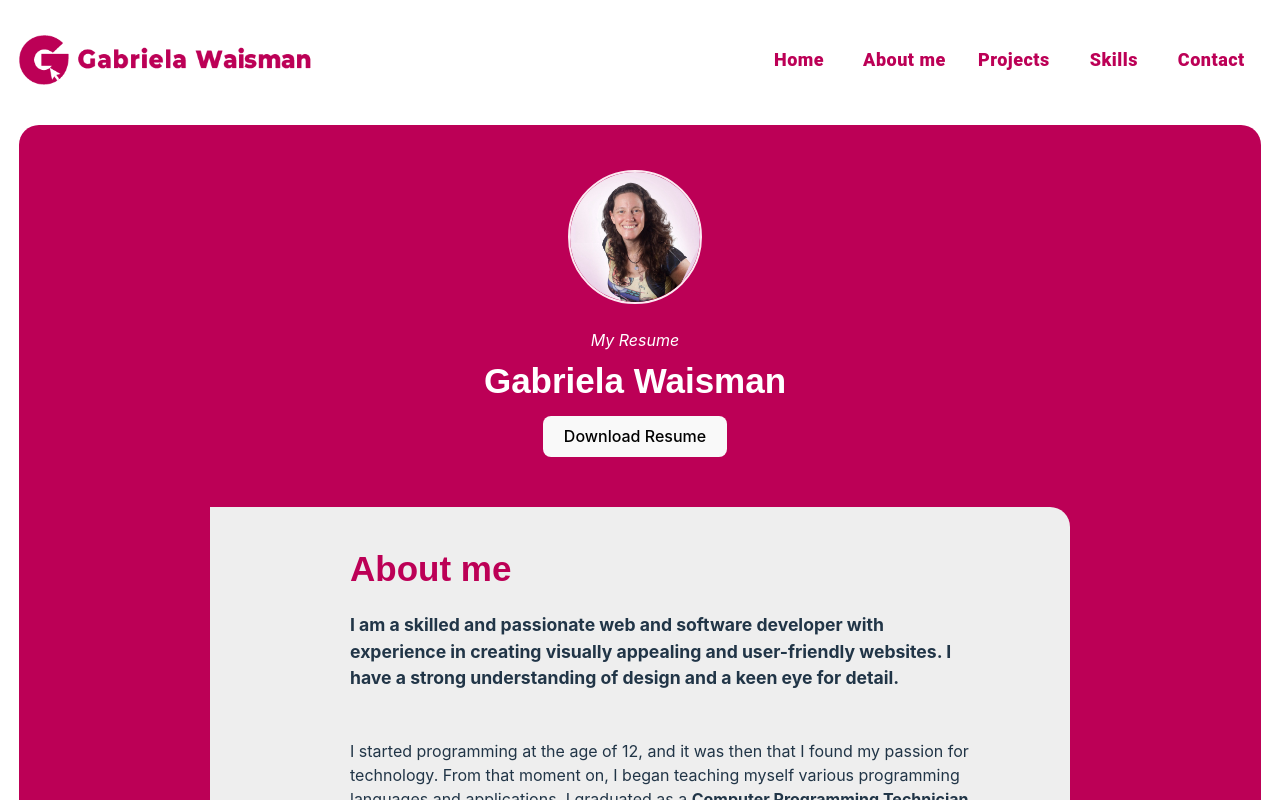
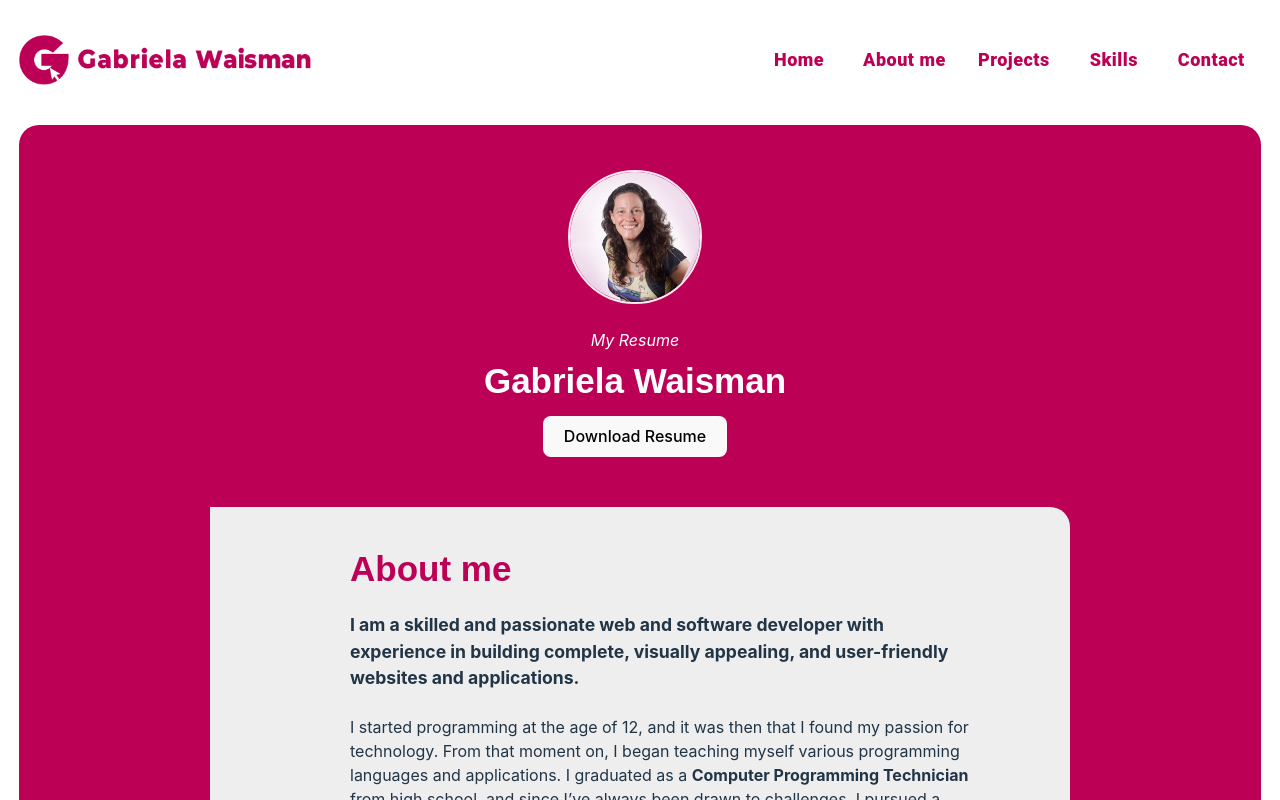
Before and after one commit to Wisegirlie/Portfolio-Wisegirlie, a React (Vite) app: page /about in a window 1280 px wide. Shown: the top 800 px of the page. Built offline with nearby package versions, Linux system fonts and the light colour scheme.

Commit message:
updated about and services

```diff
--- a/src/components/about.jsx
+++ b/src/components/about.jsx
@@ -33,8 +33,8 @@ export default function About() {
                         <div className="about_bio_div gris_back">
                             <h1>About me</h1>
 
-                            <span style={{fontSize: '110%'}}><strong>I am a skilled and passionate web and software developer with experience in creating visually appealing and user-friendly websites. I have a strong understanding of design and a keen eye for detail. </strong></span>
-                            <br /> <br /><br />
+                            <span style={{fontSize: '110%'}}><strong>I am a skilled and passionate web and software developer with experience in building complete, visually appealing, and user-friendly websites and applications. </strong></span>
+                            <br /> <br />
 
                             I started programming at the age of 12, and it was then that I found my passion for technology. From that moment on, I began teaching myself various programming languages and applications. I graduated as a <strong> Computer Programming Technician</strong> from high school, and since I’ve always been drawn to challenges, I pursued a different field of study at university to broaden my skill set, getting a bachelor’s degree in <strong> Design of Image and Sound</strong>. <br /> <br />
 
--- a/src/components/services.jsx
+++ b/src/components/services.jsx
@@ -6,6 +6,7 @@
 
 import { Header } from "./header.jsx";
 import { Footer } from "./footer.jsx";
+import '../css/services.css';
 
 export default function Services() {
     return (
```
